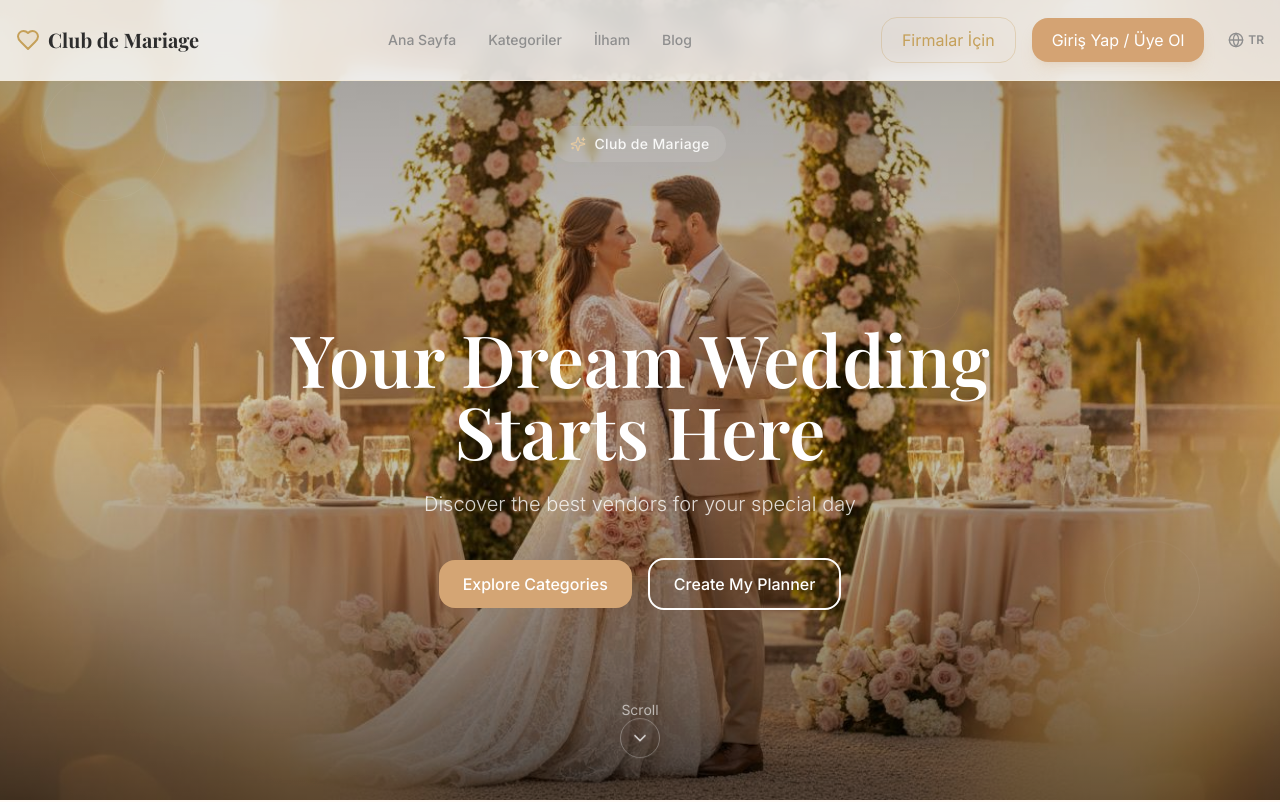
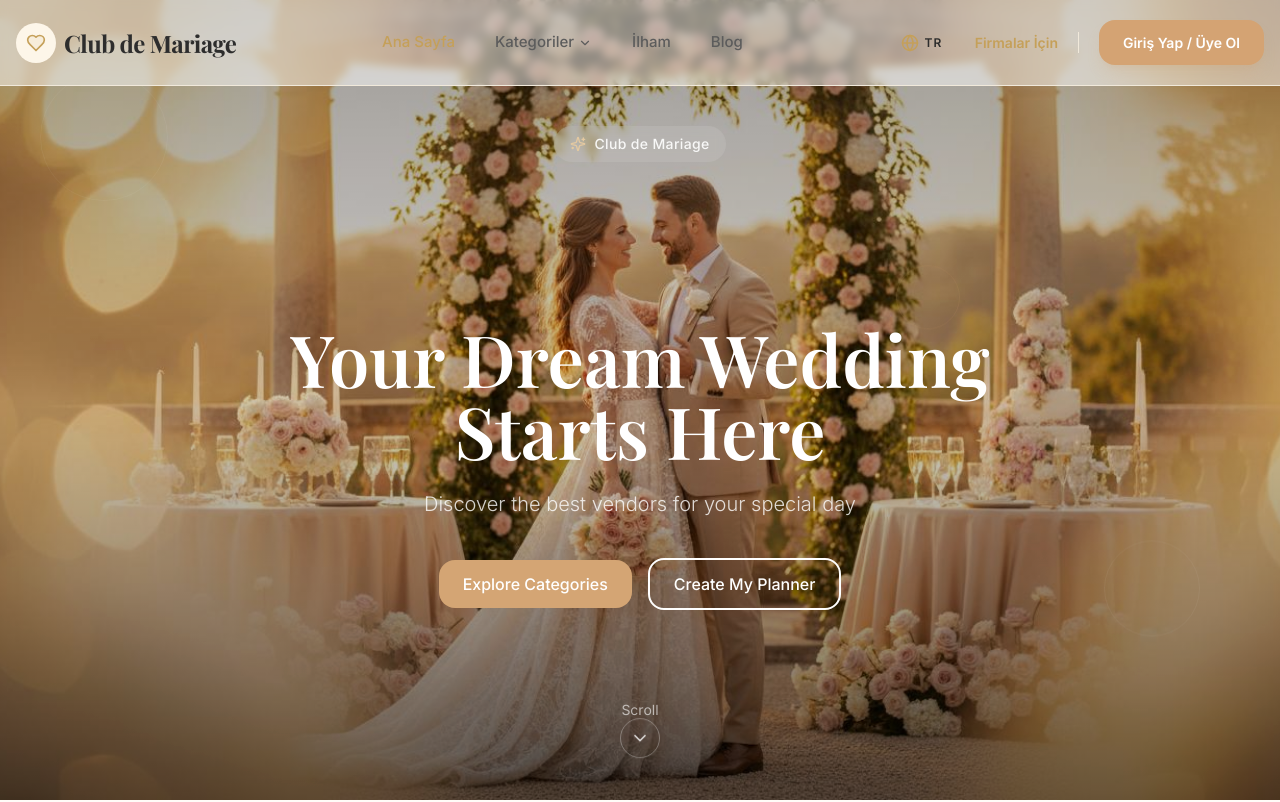
Before and after one commit to gb05313594187-tech/ClubdeMarrige, a React (Vite) app: page / in a window 1280 px wide. Shown: the top 802 px of the page. Built offline with nearby package versions, Linux system fonts and the light colour scheme; a web font is replaced by a local one.

Commit message:
Update Navigation.tsx

```diff
--- a/src/components/Navigation.tsx
+++ b/src/components/Navigation.tsx
@@ -1,60 +1,105 @@
-import React from 'react';
-import { Link } from 'react-router-dom';
-import { Heart, Menu, X, Globe } from 'lucide-react';
+import React, { useState, useEffect } from 'react';
+import { Link, useLocation } from 'react-router-dom';
+import { Heart, Menu, X, Globe, ChevronDown } from 'lucide-react';
 
 export function Navigation() {
-  const [isOpen, setIsOpen] = React.useState(false);
+  const [isOpen, setIsOpen] = useState(false);
+  const [isScrolled, setIsScrolled] = useState(false);
+  const location = useLocation();
+
+  // Sayfa kaydırıldığında navigasyonun arka planını netleştir
+  useEffect(() => {
+    const handleScroll = () => {
+      setIsScrolled(window.scrollY > 20);
+    };
+    window.addEventListener('scroll', handleScroll);
+    return () => window.removeEventListener('scroll', handleScroll);
+  }, []);
+
+  // Sayfa değiştiğinde mobil menüyü kapat
+  useEffect(() => {
+    setIsOpen(false);
+  }, [location]);
 
   return (
-    <nav className="fixed top-0 left-0 right-0 z-50 bg-white/80 backdrop-blur-md border-b border-[#F1E9DB]">
-      <div className="max-w-7xl mx-auto px-4 h-20 flex items-center justify-between">
+    <nav className={`fixed top-0 left-0 right-0 z-50 transition-all duration-300 ${
+      isScrolled ? 'bg-white/90 backdrop-blur-md shadow-sm py-3' : 'bg-white/50 backdrop-blur-sm py-5'
+    } border-b border-[#F1E9DB]`}>
+      <div className="max-w-7xl mx-auto px-4 flex items-center justify-between">
 
-        {/* Logo */}
+        {/* Logo Bölümü */}
         <Link to="/" className="flex items-center gap-2 group">
-          <Heart className="w-6 h-6 text-[#C5A059] fill-[#C5A059]/10 group-hover:fill-[#C5A059] transition-all" />
-          <span className="text-xl font-playfair font-bold text-[#2D2D2D]">Club de Mariage</span>
+          <div className="w-10 h-10 bg-[#FDF6E9] rounded-full flex items-center justify-center group-hover:scale-110 transition-transform duration-300">
+            <Heart className="w-5 h-5 text-[#C5A059] fill-[#C5A059]/10 group-hover:fill-[#C5A059] transition-all" />
+          </div>
+          <span className="text-xl md:text-2xl font-playfair font-bold text-[#2D2D2D] tracking-tight">
+            Club de Mariage
+          </span>
         </Link>
 
-        {/* Masaüstü Menü */}
-        <div className="hidden md:flex items-center gap-8 text-sm font-medium text-[#8E8E8E]">
-          <Link to="/" className="hover:text-[#C5A059] transition-colors">Ana Sayfa</Link>
-          <Link to="/kategoriler" className="hover:text-[#C5A059] transition-colors">Kategoriler</Link>
-          <Link to="/ilham" className="hover:text-[#C5A059] transition-colors">İlham</Link>
-          <Link to="/blog" className="hover:text-[#C5A059] transition-colors">Blog</Link>
+        {/* Masaüstü Navigasyon Linkleri */}
+        <div className="hidden md:flex items-center gap-10 text-[15px] font-medium text-[#5C5C5C]">
+          <Link to="/" className={`hover:text-[#C5A059] transition-colors ${location.pathname === '/' ? 'text-[#C5A059]' : ''}`}>
+            Ana Sayfa
+          </Link>
+          <Link to="/#kategoriler" className="hover:text-[#C5A059] transition-colors flex items-center gap-1">
+            Kategoriler <ChevronDown size={14} />
+          </Link>
+          <Link to="/ilham" className={`hover:text-[#C5A059] transition-colors ${location.pathname === '/ilham' ? 'text-[#C5A059]' : ''}`}>
+            İlham
+          </Link>
+          <Link to="/blog" className={`hover:text-[#C5A059] transition-colors ${location.pathname === '/blog' ? 'text-[#C5A059]' : ''}`}>
+            Blog
+          </Link>
         </div>
 
-        {/* Sağ Butonlar */}
-        <div className="hidden md:flex items-center gap-4">
+        {/* Sağ Butonlar ve Dil Seçimi */}
+        <div className="hidden md:flex items-center gap-5">
+          <div className="flex items-center gap-1.5 text-[#8E8E8E] px-3 py-2 hover:bg-[#FDF6E9] rounded-xl cursor-pointer transition-colors">
+            <Globe size={18} className="text-[#C5A059]" />
+            <span className="text-xs uppercase font-bold tracking-widest text-[#2D2D2D]">TR</span>
+          </div>
+
           <Link
             to="/business"
-            className="px-5 py-2.5 rounded-xl border border-[#C5A059]/30 text-[#C5A059] hover:bg-[#FDF6E9] transition-all"
+            className="text-[14px] font-bold text-[#C5A059] hover:text-[#B38E48] transition-colors border-r border-[#F1E9DB] pr-5"
           >
             Firmalar İçin
           </Link>
+
           <Link
             to="/login"
-            className="px-5 py-2.5 rounded-xl bg-[#D4A373] text-white hover:bg-[#C59668] transition-all shadow-lg shadow-[#D4A373]/20"
+            className="px-6 py-3 rounded-2xl bg-[#D4A373] text-white text-[14px] font-bold hover:bg-[#C59668] transition-all shadow-lg shadow-[#D4A373]/20 active:scale-95"
           >
             Giriş Yap / Üye Ol
           </Link>
-          <div className="flex items-center gap-1 text-[#8E8E8E] ml-2">
-            <Globe size={16} />
-            <span className="text-xs uppercase font-bold">TR</span>
-          </div>
         </div>
 
         {/* Mobil Menü Butonu */}
-        <button className="md:hidden text-[#2D2D2D]" onClick={() => setIsOpen(!isOpen)}>
-          {isOpen ? <X /> : <Menu />}
+        <button
+          className="md:hidden p-2 text-[#2D2D2D] hover:bg-[#FDF6E9] rounded-xl transition-colors"
+          onClick={() => setIsOpen(!isOpen)}
+        >
+          {isOpen ? <X size={28} /> : <Menu size={28} />}
         </button>
       </div>
 
-      {/* Mobil Menü İçeriği */}
+      {/* Mobil Menü Paneli */}
       {isOpen && (
-        <div className="md:hidden bg-white border-b border-[#F1E9DB] p-4 flex flex-col gap-4 animate-in slide-in-from-top">
-          <Link to="/" onClick={() => setIsOpen(false)} className="py-2 text-[#8E8E8E]">Ana Sayfa</Link>
-          <Link to="/business" onClick={() => setIsOpen(false)} className="py-2 text-[#C5A059] font-semibold">Firmalar İçin</Link>
-          <Link to="/login" onClick={() => setIsOpen(false)} className="w-full text-center bg-[#D4A373] text-white py-3 rounded-xl font-bold">Giriş Yap</Link>
+        <div className="absolute top-full left-0 right-0 bg-white border-b border-[#F1E9DB] p-6 flex flex-col gap-5 md:hidden animate-in fade-in slide-in-from-top-4 duration-300">
+          <div className="flex flex-col gap-4">
+            <Link to="/" className="text-lg font-medium text-[#2D2D2D] py-2 border-b border-gray-50">Ana Sayfa</Link>
+            <Link to="/ilham" className="text-lg font-medium text-[#2D2D2D] py-2 border-b border-gray-50">İlham</Link>
+            <Link to="/blog" className="text-lg font-medium text-[#2D2D2D] py-2 border-b border-gray-50">Blog</Link>
+            <Link to="/business" className="text-lg font-semibold text-[#C5A059] py-2">Firmalar İçin</Link>
+          </div>
+
+          <Link
+            to="/login"
+            className="w-full text-center bg-[#D4A373] text-white py-4 rounded-2xl font-bold shadow-xl shadow-[#D4A373]/10"
+          >
+            Giriş Yap / Üye Ol
+          </Link>
         </div>
       )}
     </nav>
```
